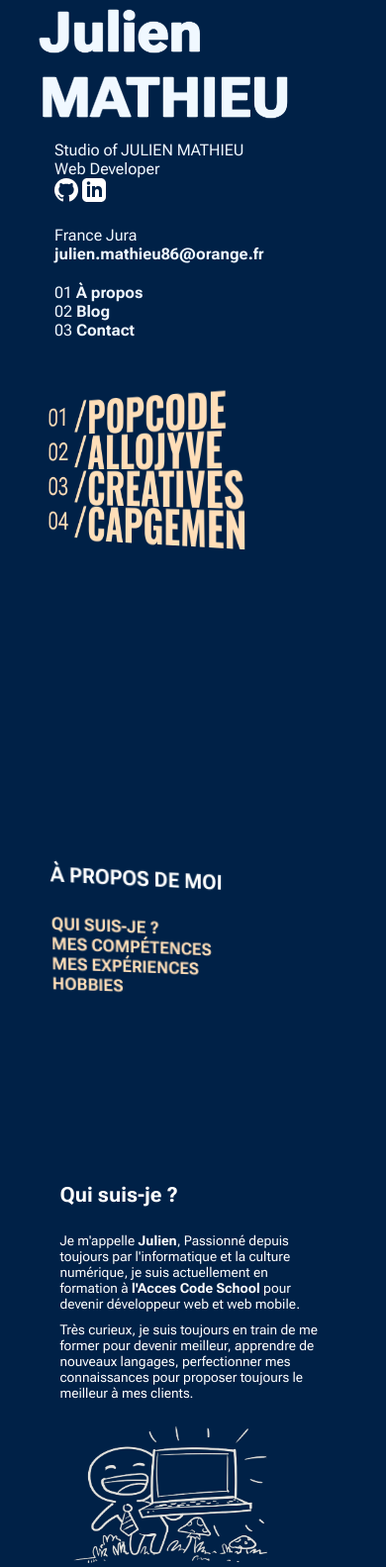
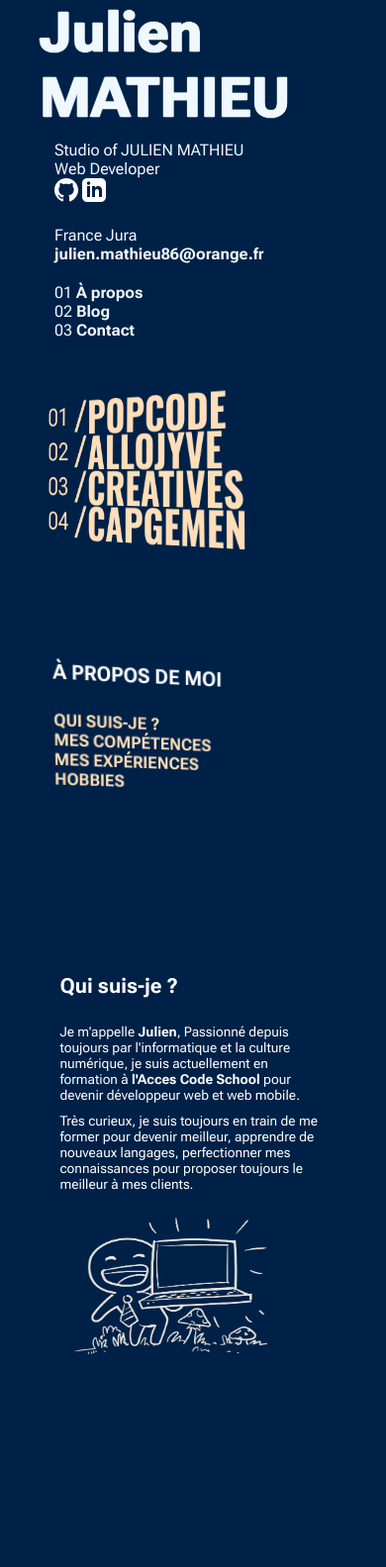
Before and after one commit to GamerBike39/portfolio, a PHP site: page / in a window 390 px wide, after a click that opens the changed part. Shown: the top 1583 px of the page at 99% size. After the commit the page ends 1368 px from the top, so only its background shows below. Run offline with PHP 8.4, Linux system fonts and the light colour scheme; some libraries are stand-ins or nearby versions.

Commit message:
height correctif

```diff
--- a/assets/css/style.css
+++ b/assets/css/style.css
@@ -376,6 +376,7 @@ a{
     text-align: left;
     color: #ffffff;
     width: max-content;
+    height: max-content;
     transform: rotateX(-4deg) rotateY(365deg) translateY(1px);
 text-transform: uppercase;
 }
@@ -609,10 +610,10 @@ transform: translateY(-12rem);
         line-height: 40px;
         font-size: 11.5vw;
     }
+    #containerHome {
+        min-height: 75vh;
+      }
 
-        /* .containerProject > h3{
-            font-size: 2rem;
-        } */
         .containerProject > h3:nth-child(1),.containerProject > h3:nth-child(2),.containerProject > h3:nth-child(3),.containerProject > h3:nth-child(4){
             margin-left: 0;
             -webkit-text-stroke: 0px;
```
